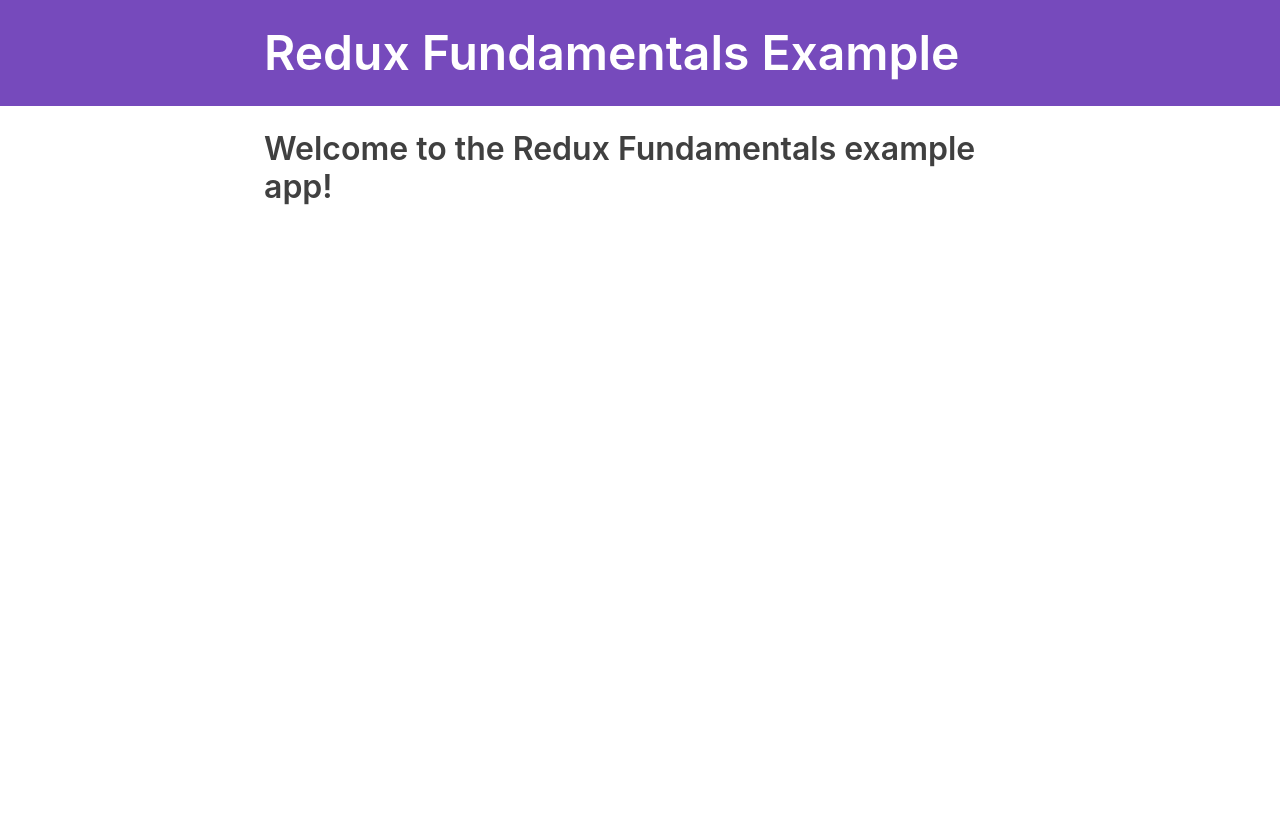
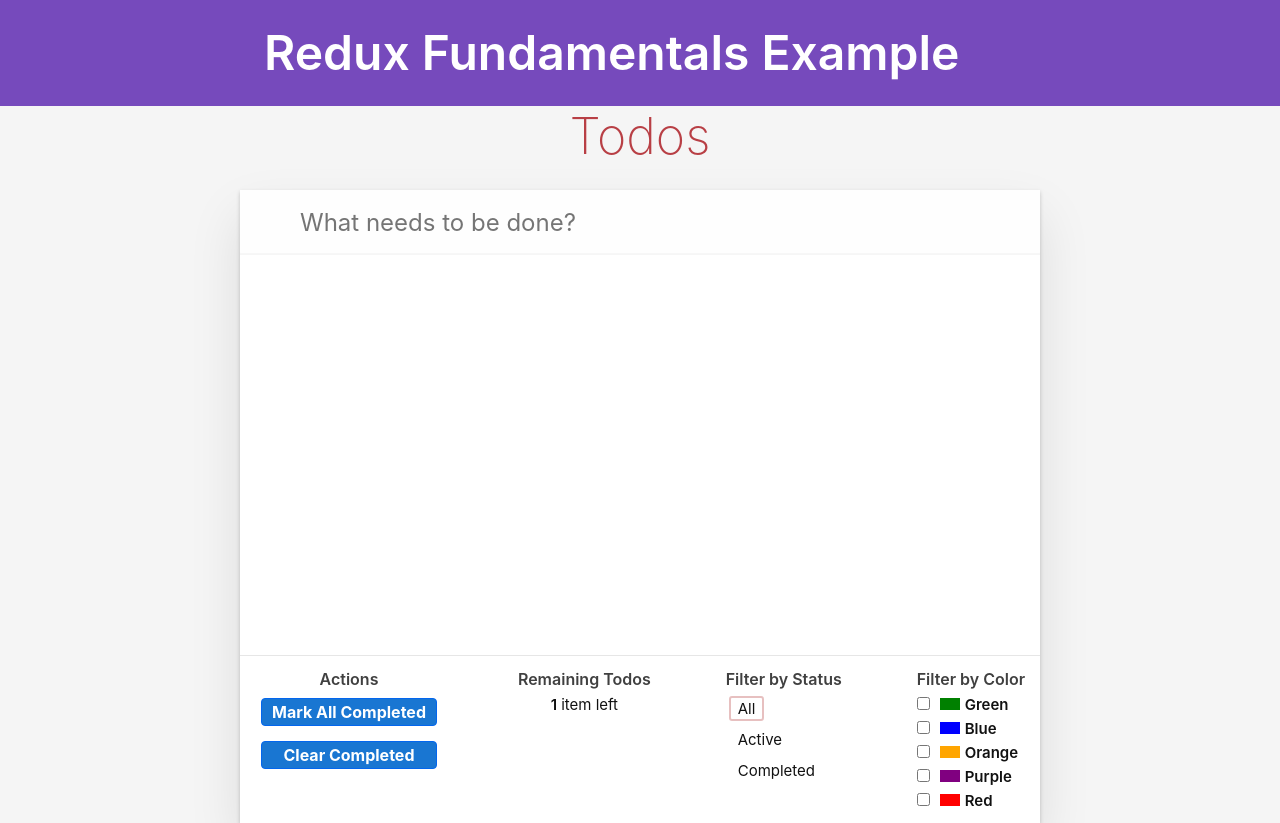
Before and after one commit to Sebastian2908-2007/to-dos-redux-tutorial, a React (Create React App) app: page / in a window 1280 px wide. Before the commit the page ends 800 px from the top, so only its background shows below. Built offline with nearby package versions, Linux system fonts and the light colour scheme; what miragejs would draw is missing.

Commit message:
users can now add a todo from the header form by pressing enter, also the state is updated by calling dispatch on enter the todos will also be dispayed to the UI as well as now having a footer,header,TodoList, TodoListItem components set up

```diff
--- a/package.json
+++ b/package.json
@@ -11,6 +11,7 @@
     "miragejs": "^0.1.35",
     "react": "^16.13.1",
     "react-dom": "^16.13.1",
+    "react-redux": "^8.0.1",
     "react-scripts": "3.4.3",
     "redux": "^4.2.0",
     "redux-devtools-extension": "^2.13.9",
--- a/src/App.js
+++ b/src/App.js
@@ -1,4 +1,8 @@
 import React from 'react'
+
+import Header from './features/header/Header'
+import TodoList from './features/todos/TodoList'
+import Footer from './features/footer/Footer'
 
 function App() {
   return (
@@ -6,15 +10,18 @@
       <nav>
         <section>
           <h1>Redux Fundamentals Example</h1>
-
-          <div className="navContent">
-            <div className="navLinks"></div>
+        </section>
+      </nav>
+      <main>
+        <section className="medium-container">
+          <h2>Todos</h2>
+          <div className="todoapp">
+            <Header />
+            <TodoList />
+            <Footer />
           </div>
         </section>
-      </nav>
-      <section>
-        <h2>Welcome to the Redux Fundamentals example app!</h2>
-      </section>
+      </main>
     </div>
   )
 }
--- /dev/null
+++ b/src/features/filters/colors.js
@@ -0,0 +1,3 @@
+export const availableColors = ['green', 'blue', 'orange', 'purple', 'red']
+
+export const capitalize = (s) => s[0].toUpperCase() + s.slice(1)
--- /dev/null
+++ b/src/features/footer/Footer.js
@@ -0,0 +1,99 @@
+import React from 'react'
+
+import { availableColors, capitalize } from '../filters/colors'
+import { StatusFilters } from '../filters/filtersSlice'
+
+const RemainingTodos = ({ count }) => {
+  const suffix = count === 1 ? '' : 's'
+
+  return (
+    <div className="todo-count">
+      <h5>Remaining Todos</h5>
+      <strong>{count}</strong> item{suffix} left
+    </div>
+  )
+}
+
+const StatusFilter = ({ value: status, onChange }) => {
+  const renderedFilters = Object.keys(StatusFilters).map((key) => {
+    const value = StatusFilters[key]
+    const handleClick = () => onChange(value)
+    const className = value === status ? 'selected' : ''
+
+    return (
+      <li key={value}>
+        <button className={className} onClick={handleClick}>
+          {key}
+        </button>
+      </li>
+    )
+  })
+
+  return (
+    <div className="filters statusFilters">
+      <h5>Filter by Status</h5>
+      <ul>{renderedFilters}</ul>
+    </div>
+  )
+}
+
+const ColorFilters = ({ value: colors, onChange }) => {
+  const renderedColors = availableColors.map((color) => {
+    const checked = colors.includes(color)
+    const handleChange = () => {
+      const changeType = checked ? 'removed' : 'added'
+      onChange(color, changeType)
+    }
+
+    return (
+      <label key={color}>
+        <input
+          type="checkbox"
+          name={color}
+          checked={checked}
+          onChange={handleChange}
+        />
+        <span
+          className="color-block"
+          style={{
+            backgroundColor: color,
+          }}
+        ></span>
+        {capitalize(color)}
+      </label>
+    )
+  })
+
+  return (
+    <div className="filters colorFilters">
+      <h5>Filter by Color</h5>
+      <form className="colorSelection">{renderedColors}</form>
+    </div>
+  )
+}
+
+const Footer = () => {
+  const colors = []
+  const status = StatusFilters.All
+  const todosRemaining = 1
+
+  const onColorChange = (color, changeType) =>
+    console.log('Color change: ', { color, changeType })
+  const onStatusChange = (status) => console.log('Status change: ', status)
+
+  return (
+    <footer className="footer">
+      <div className="actions">
+        <h5>Actions</h5>
+        <button className="button">Mark All Completed</button>
+        <button className="button">Clear Completed</button>
+      </div>
+
+      <RemainingTodos count={todosRemaining} />
+      <StatusFilter value={status} onChange={onStatusChange} />
+      <ColorFilters value={colors} onChange={onColorChange} />
+    </footer>
+  )
+}
+
+export default Footer
--- /dev/null
+++ b/src/features/header/Header.js
@@ -0,0 +1,36 @@
+import React, { useState } from 'react';
+import { useDispatch } from 'react-redux';
+
+const Header = () => {
+  const [text, setText] = useState('');
+  const dispatch = useDispatch();
+
+  const handleChange = (e) => setText(e.target.value);
+
+  // if a user presses enter dispatch with our text as the payload and clear the text
+  const handleKeyDown = e => {
+      const trimmedText = e.target.value.trim();
+      // if user pressed enter on keyboard
+      if(e.key === 'Enter' && trimmedText) {
+         // Dispatch th 'todo added' Action with this text
+         dispatch({ type: 'todos/todoAdded', payload: trimmedText });
+         // and clear text out of the input
+         setText('');
+      }
+  };
+
+  return (
+    <header className="header">
+      <input
+        className="new-todo"
+        placeholder="What needs to be done?"
+        autoFocus={true}
+        value={text}
+        onChange={handleChange}
+        onKeyDown={handleKeyDown}
+      />
+    </header>
+  )
+}
+
+export default Header
--- /dev/null
+++ b/src/features/todos/TodoList.js
@@ -0,0 +1,19 @@
+import React from 'react';
+import { useSelector } from 'react-redux';
+import TodoListItem from './TodoListItem';
+
+const selectTodos = state => state.todos;
+
+const TodoList = () => {
+    //  useSelector automatically subscribes to the Redux store for us! That way, any time an action is dispatched, it will call its selector function again right away.
+    // If the value returned by the selector changes from the last time it ran, useSelector will force our component to re-render with the new data. All we have to do is call useSelector()
+  const todos = useSelector(selectTodos);
+
+  const renderedListItems = todos.map((todo) => {
+    return <TodoListItem key={todo.id} todo={todo} />
+  })
+
+  return <ul className="todo-list">{renderedListItems}</ul>
+}
+
+export default TodoList;
--- /dev/null
+++ b/src/features/todos/TodoListItem.js
@@ -0,0 +1,55 @@
+import React from 'react'
+
+import { ReactComponent as TimesSolid } from './times-solid.svg'
+
+import { availableColors, capitalize } from '../filters/colors'
+
+const TodoListItem = ({ todo, onColorChange, onCompletedChange, onDelete }) => {
+  const { text, completed, color } = todo
+
+  const handleCompletedChanged = (e) => {
+    onCompletedChange(e.target.checked)
+  }
+
+  const handleColorChanged = (e) => {
+    onColorChange(e.target.value)
+  }
+
+  const colorOptions = availableColors.map((c) => (
+    <option key={c} value={c}>
+      {capitalize(c)}
+    </option>
+  ))
+
+  return (
+    <li>
+      <div className="view">
+        <div className="segment label">
+          <input
+            className="toggle"
+            type="checkbox"
+            checked={completed}
+            onChange={handleCompletedChanged}
+          />
+          <div className="todo-text">{text}</div>
+        </div>
+        <div className="segment buttons">
+          <select
+            className="colorPicker"
+            value={color}
+            style={{ color }}
+            onChange={handleColorChanged}
+          >
+            <option value=""></option>
+            {colorOptions}
+          </select>
+          <button className="destroy" onClick={onDelete}>
+            <TimesSolid />
+          </button>
+        </div>
+      </div>
+    </li>
+  )
+}
+
+export default TodoListItem
--- a/src/index.js
+++ b/src/index.js
@@ -1,19 +1,22 @@
-import React from 'react'
-import ReactDOM from 'react-dom'
-import './index.css'
-import App from './App'
+import React from 'react';
+import ReactDOM from 'react-dom';
+import { Provider } from 'react-redux';
+import './index.css';
+import App from './App';
 
-import './api/server'
+import './api/server';
 
 import store from './store';
 
 
-store.dispatch({ type: 'todos/todoAdded', payload: 'Learn about actions' });
+
 
 
 ReactDOM.render(
   <React.StrictMode>
+    <Provider store={store}>
     <App />
+    </Provider>
   </React.StrictMode>,
   document.getElementById('root')
 )
--- a/src/store.js
+++ b/src/store.js
@@ -1,7 +1,7 @@
 import { createStore, applyMiddleware } from "redux";
 import { composeWithDevTools } from "redux-devtools-extension";
 import rootReducer from './reducer';
-import { print1, print2, print3 } from "./exampleAddons/middleware";
+//import { print1, print2, print3 } from "./exampleAddons/middleware";
 
 const composedEnhancer = composeWithDevTools(
     applyMiddleware()
```
Also changed, not shown: src/features/todos/times-solid.svg (added), 1 other file (tests, documents, lock files or other folders).
